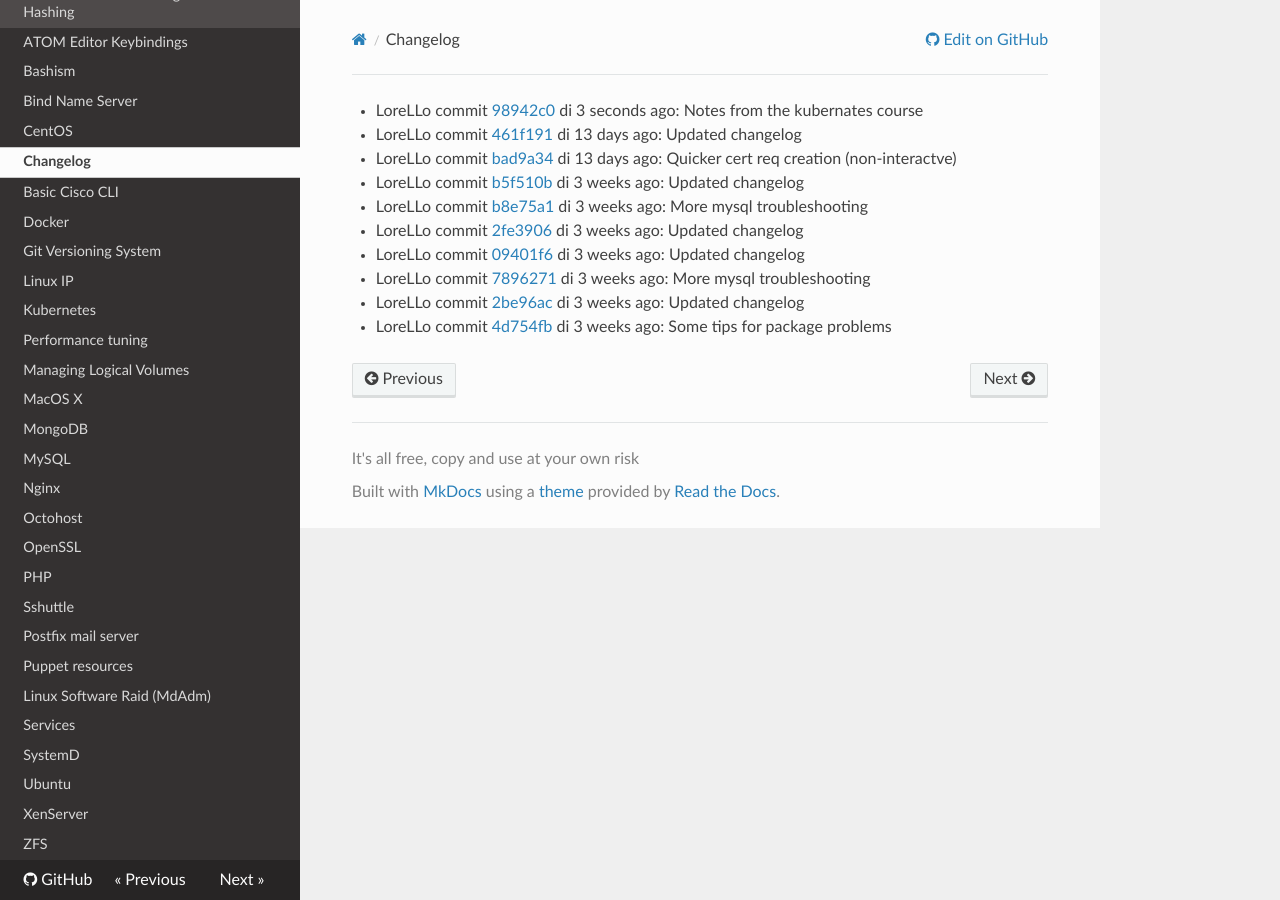
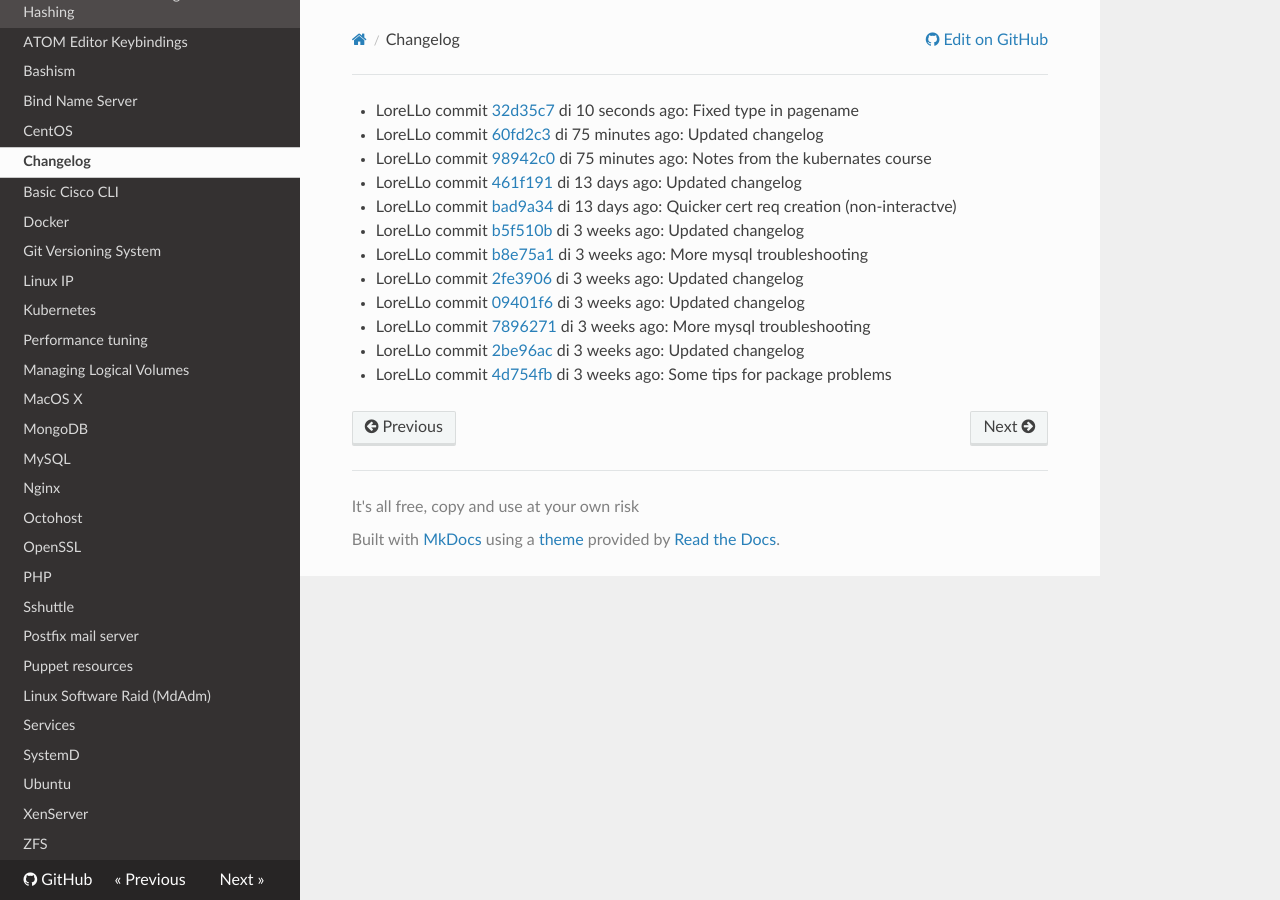
Before and after one commit to lorello/lorello.github.io, an MkDocs documentation site: the page built from docs/changelog.md, in a window 1280 px wide. Built offline with MkDocs 1.6.1, drawn with Linux system fonts in a browser that asks for light colours; nearby versions of some CDN libraries.

Commit message:
Updated changelog

```diff
--- a/docs/changelog.md
+++ b/docs/changelog.md
@@ -1,4 +1,8 @@
-* LoreLLo commit [98942c0](https://github.com/lorello/lorello.github.io/commit/98942c0af6a8eec94e10dc15f25fd1e3a6c3e868) di 3 seconds ago: Notes from the kubernates course
+* LoreLLo commit [32d35c7](https://github.com/lorello/lorello.github.io/commit/32d35c7afebb5dd2ef4c8df8890d73b53295b16d) di 10 seconds ago: Fixed type in pagename
+
+* LoreLLo commit [60fd2c3](https://github.com/lorello/lorello.github.io/commit/60fd2c341ea7f7ac7a3ac56cb7ed4cc49a885686) di 75 minutes ago: Updated changelog
+
+* LoreLLo commit [98942c0](https://github.com/lorello/lorello.github.io/commit/98942c0af6a8eec94e10dc15f25fd1e3a6c3e868) di 75 minutes ago: Notes from the kubernates course
 
 * LoreLLo commit [461f191](https://github.com/lorello/lorello.github.io/commit/461f191de5b791a9b20927253ddab12c2da6db3c) di 13 days ago: Updated changelog
 
```
